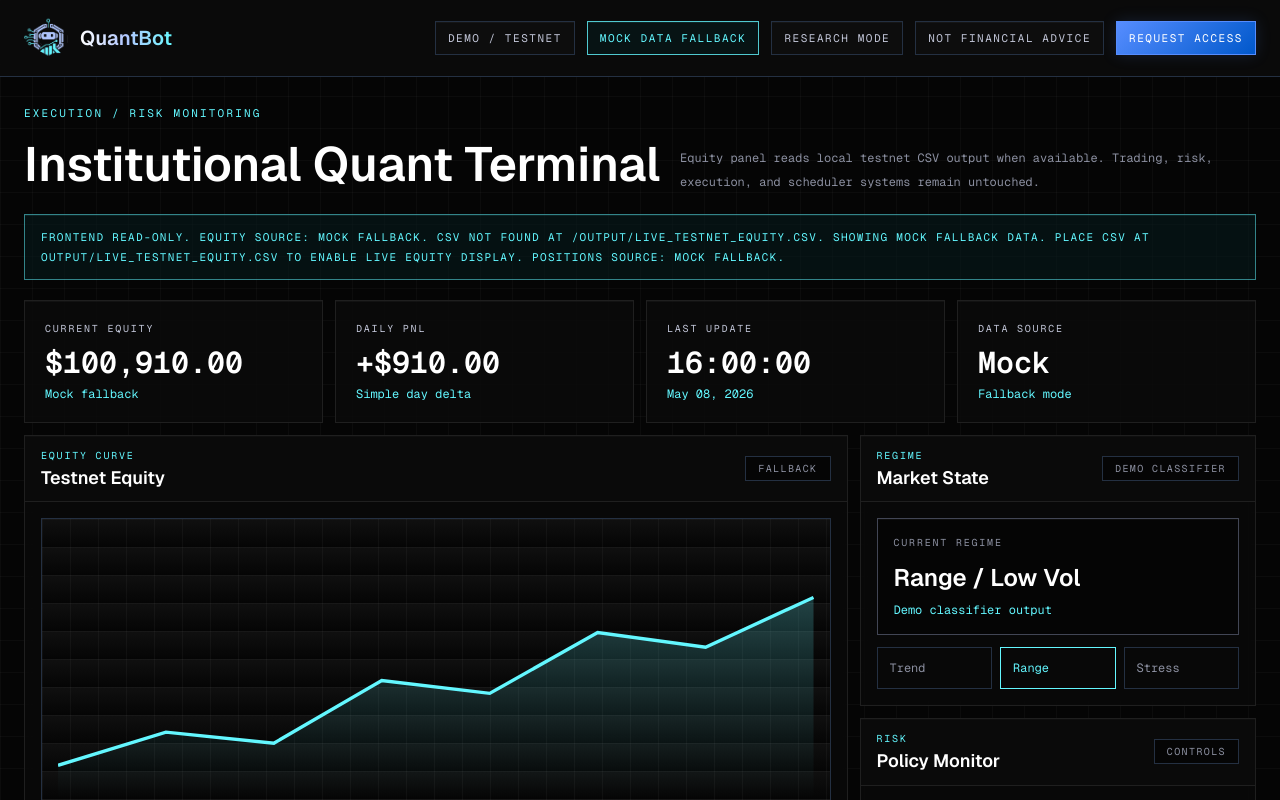
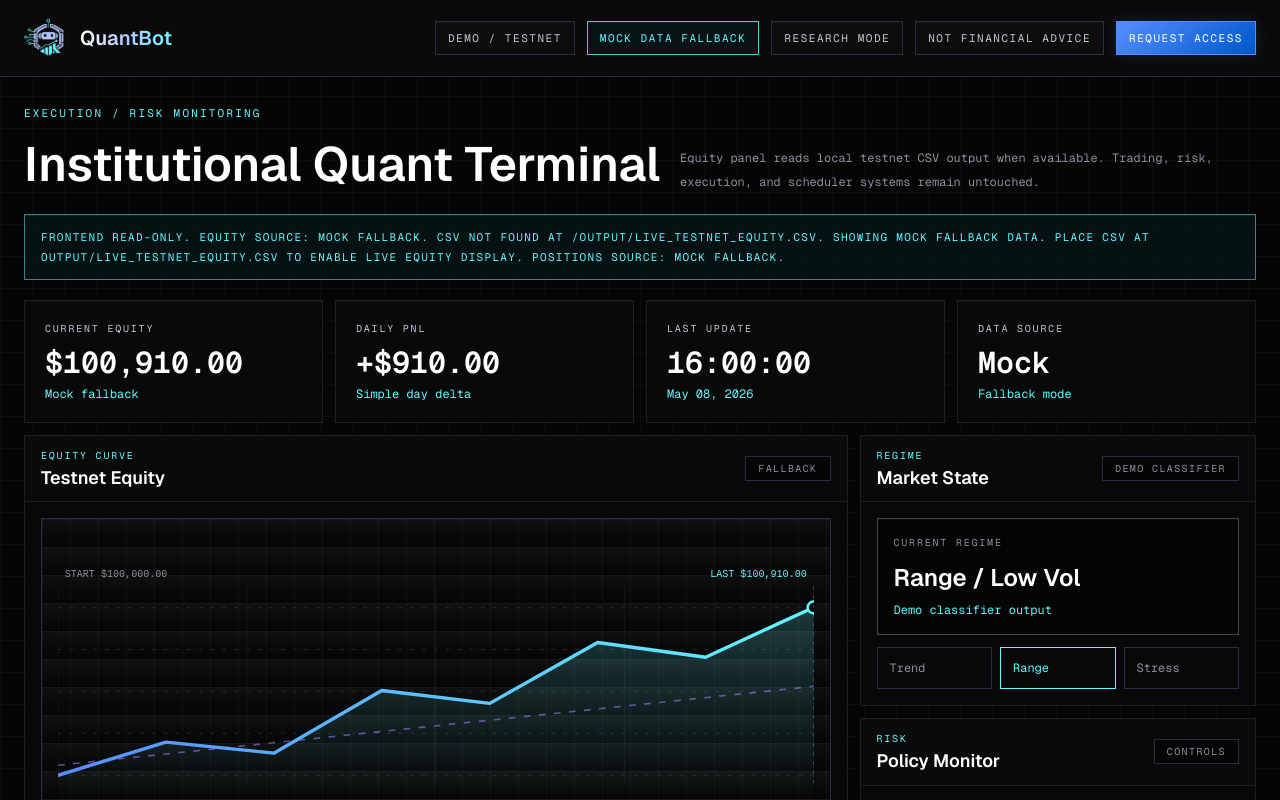
Before and after one commit to tomasgastaldi9-bit/landing-quant-page, a Next.js app: page /dashboard in a window 1280 px wide. Shown: the top 800 px of the page. Built offline with nearby package versions, Linux system fonts and the light colour scheme.

Commit message:
style(charts): refine terminal chart system

```diff
--- a/components/dashboard/dashboard-shell.tsx
+++ b/components/dashboard/dashboard-shell.tsx
@@ -255,9 +255,12 @@ function MetricCard({
 function EquityChart({ points }: { points: EquitySnapshot["points"] }) {
   const chartPoints = toSvgPoints(points);
   const areaPath = chartPoints ? `${chartPoints.area} L900 300 L0 300 Z` : "";
+  const lastPoint = chartPoints?.coordinates.at(-1);
+  const firstEquity = points[0]?.equity;
+  const lastEquity = points.at(-1)?.equity;
 
   return (
-    <div className="h-[310px] border border-[#243042] bg-[linear-gradient(rgba(255,255,255,0.035)_1px,transparent_1px),linear-gradient(90deg,rgba(255,255,255,0.035)_1px,transparent_1px),linear-gradient(180deg,#101010,#050505)] bg-[size:28px_28px] p-4">
+    <div className="h-[330px] border border-[#243042] bg-[linear-gradient(rgba(255,255,255,0.032)_1px,transparent_1px),linear-gradient(90deg,rgba(255,255,255,0.032)_1px,transparent_1px),linear-gradient(180deg,#101010,#050505)] bg-[size:28px_28px] p-4">
       <svg
         aria-label="Mock equity curve"
         className="h-full w-full"
@@ -266,19 +269,90 @@ function EquityChart({ points }: { points: EquitySnapshot["points"] }) {
       >
         <defs>
           <linearGradient id="equityFill" x1="0" x2="0" y1="0" y2="1">
-            <stop stopColor="#63f7ff" stopOpacity="0.22" />
+            <stop stopColor="#63f7ff" stopOpacity="0.2" />
             <stop offset="1" stopColor="#63f7ff" stopOpacity="0" />
           </linearGradient>
+          <linearGradient id="equityStroke" x1="0" x2="1" y1="0" y2="0">
+            <stop stopColor="#568dff" />
+            <stop offset="1" stopColor="#63f7ff" />
+          </linearGradient>
         </defs>
+        {[60, 110, 160, 210, 260].map((y) => (
+          <line
+            key={y}
+            x1="0"
+            x2="900"
+            y1={y}
+            y2={y}
+            stroke="#243042"
+            strokeDasharray="4 10"
+            strokeWidth="1"
+          />
+        ))}
+        {[0, 225, 450, 675, 900].map((x) => (
+          <line
+            key={x}
+            x1={x}
+            x2={x}
+            y1="35"
+            y2="270"
+            stroke="#141b26"
+            strokeWidth="1"
+          />
+        ))}
         {chartPoints ? (
           <>
             <path d={areaPath} fill="url(#equityFill)" />
             <polyline
               fill="none"
+              points={chartPoints.baseline}
+              stroke="#9d79ff"
+              strokeDasharray="8 10"
+              strokeOpacity="0.58"
+              strokeWidth="2"
+            />
+            <polyline
+              fill="none"
               points={chartPoints.line}
-              stroke="#63f7ff"
+              stroke="url(#equityStroke)"
+              strokeLinecap="round"
+              strokeLinejoin="round"
               strokeWidth="4"
             />
+            {lastPoint ? (
+              <>
+                <circle
+                  cx={lastPoint.x}
+                  cy={lastPoint.y}
+                  fill="#050505"
+                  r="7"
+                  stroke="#63f7ff"
+                  strokeWidth="3"
+                />
+                <line
+                  x1={lastPoint.x}
+                  x2={lastPoint.x}
+                  y1="35"
+                  y2="270"
+                  stroke="#63f7ff"
+                  strokeDasharray="3 8"
+                  strokeOpacity="0.35"
+                />
+              </>
+            ) : null}
+            <text fill="#8c90a1" fontFamily="monospace" fontSize="12" x="8" y="24">
+              START {firstEquity ? formatCurrency(firstEquity) : "--"}
+            </text>
+            <text
+              fill="#63f7ff"
+              fontFamily="monospace"
+              fontSize="12"
+              textAnchor="end"
+              x="892"
+              y="24"
+            >
+              LAST {lastEquity ? formatCurrency(lastEquity) : "--"}
+            </text>
           </>
         ) : null}
       </svg>
@@ -532,14 +606,23 @@ function toSvgPoints(points: EquitySnapshot["points"]) {
   const max = Math.max(...points.map((point) => point.equity));
   const range = max - min || 1;
   const denominator = Math.max(points.length - 1, 1);
-  const mapped = points.map((point, index) => {
+  const coordinates = points.map((point, index) => {
     const x = (index / denominator) * 900;
     const y = 260 - ((point.equity - min) / range) * 200;
-    return `${x.toFixed(2)},${y.toFixed(2)}`;
+    return { x, y };
+  });
+  const mapped = coordinates.map(
+    (point) => `${point.x.toFixed(2)},${point.y.toFixed(2)}`,
+  );
+  const baseline = coordinates.map((point, index) => {
+    const y = 248 - (index / denominator) * 94;
+    return `${point.x.toFixed(2)},${y.toFixed(2)}`;
   });
 
   return {
+    coordinates,
     line: mapped.join(" "),
+    baseline: baseline.join(" "),
     area: `M${mapped.join(" L")}`,
   };
 }
```
